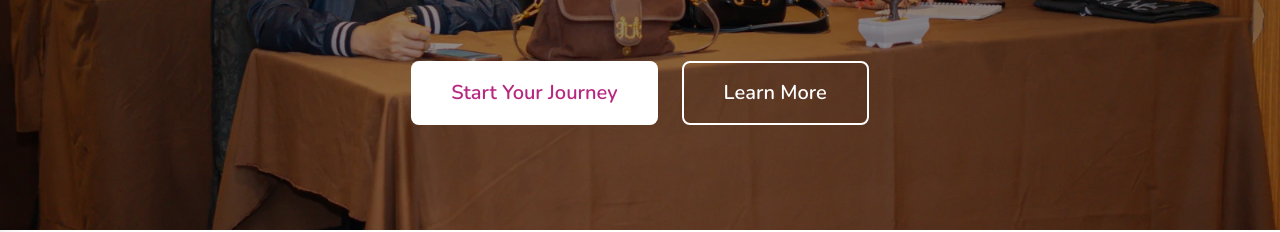
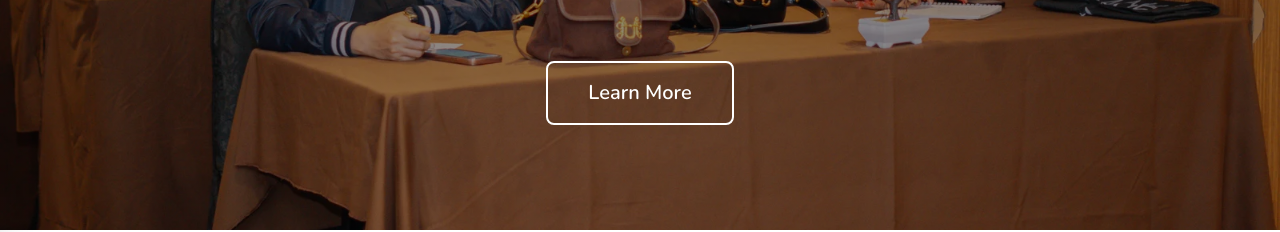
Before and after one commit to DimassRfyy/Salonkita-CompanyProfile, a plain HTML site: page index.html in a window 1280 px wide. Shown: the part 570-802 px from the top of the page. Drawn offline with nearby package versions, Linux system fonts and the light colour scheme.

Commit message:
Remove "Start Your Journey" button from index.html to streamline the user interface and focus on the "Learn More" option.

```diff
--- a/index.html
+++ b/index.html
@@ -177,9 +177,6 @@
                     Through comprehensive training and employment opportunities in Indonesia's growing beauty industry
                 </p>
                 <div class="flex flex-col sm:flex-row gap-6 justify-center pt-8">
-                    <button class="bg-white text-primary hover:bg-gray-100 px-10 py-4 rounded-lg text-xl font-semibold transition-colors">
-                        Start Your Journey
-                    </button>
                     <button class="border-2 border-white text-white hover:bg-white hover:text-primary px-10 py-4 rounded-lg text-xl font-semibold transition-colors">
                         Learn More
                     </button>
```
